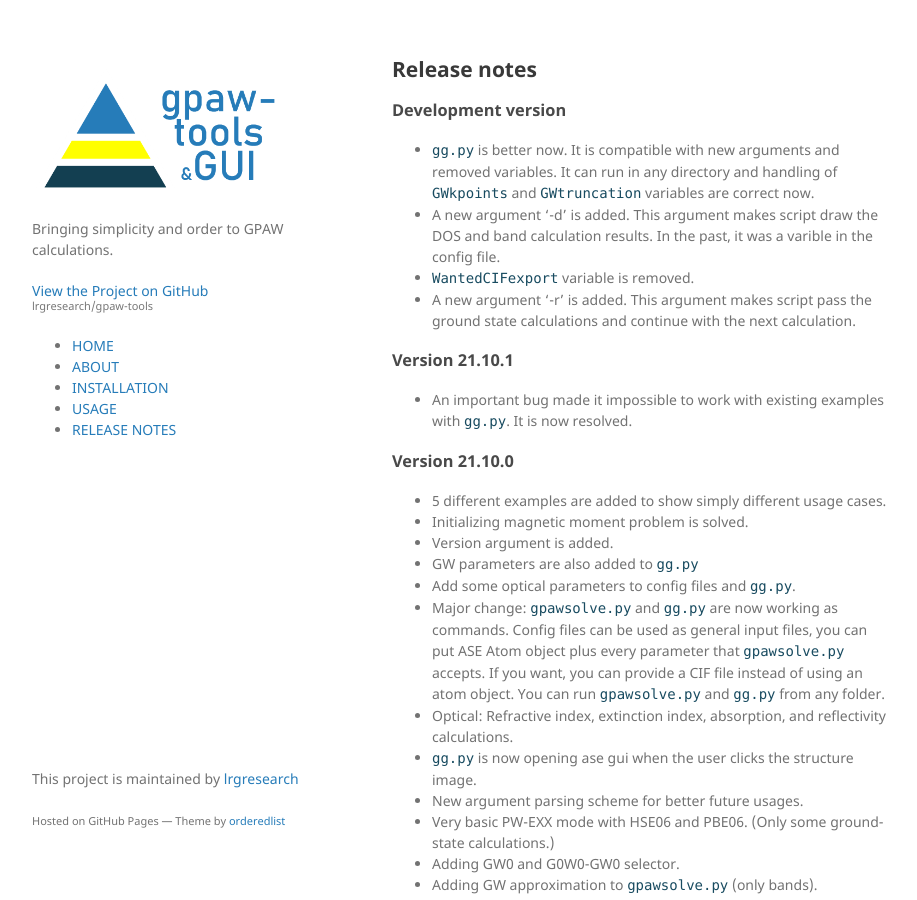
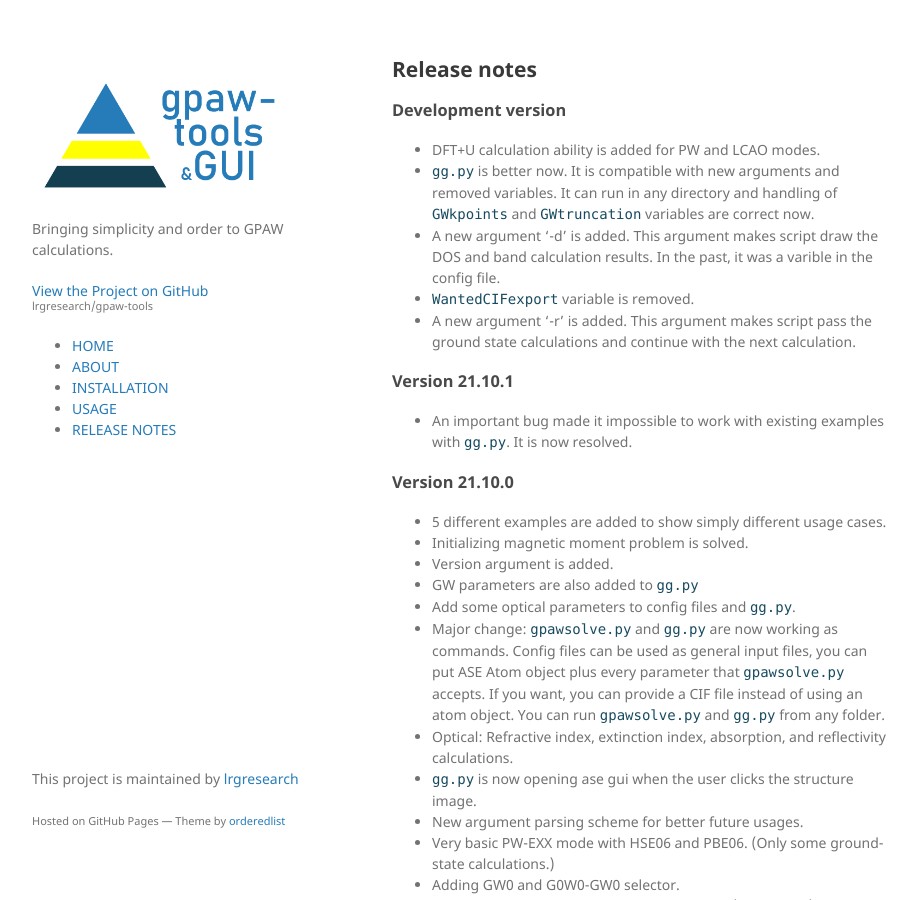
Before and after one commit to lrgresearch/gpaw-tools, a Jekyll site: the page built from releasenotes.md, in a window 1280 px wide and 900 px high. Shown: the whole window, without its empty margins (178-1095 px from the left). Built offline with Jekyll 4.4.1, drawn with Linux system fonts in a browser that asks for light colours.

Commit message:
Update releasenotes.md

```diff
--- a/releasenotes.md
+++ b/releasenotes.md
@@ -8,6 +8,7 @@ title: Release Notes
 
 ### Development version
 
+* DFT+U calculation ability is added for PW and LCAO modes.
 * `gg.py` is better now. It is compatible with new arguments and removed variables. It can run in any directory and handling of `GWkpoints` and `GWtruncation` variables are correct now.
 * A new argument '-d' is added. This argument makes script draw the DOS and band calculation results. In the past, it was a varible in the config file.
 * `WantedCIFexport` variable is removed.
```
